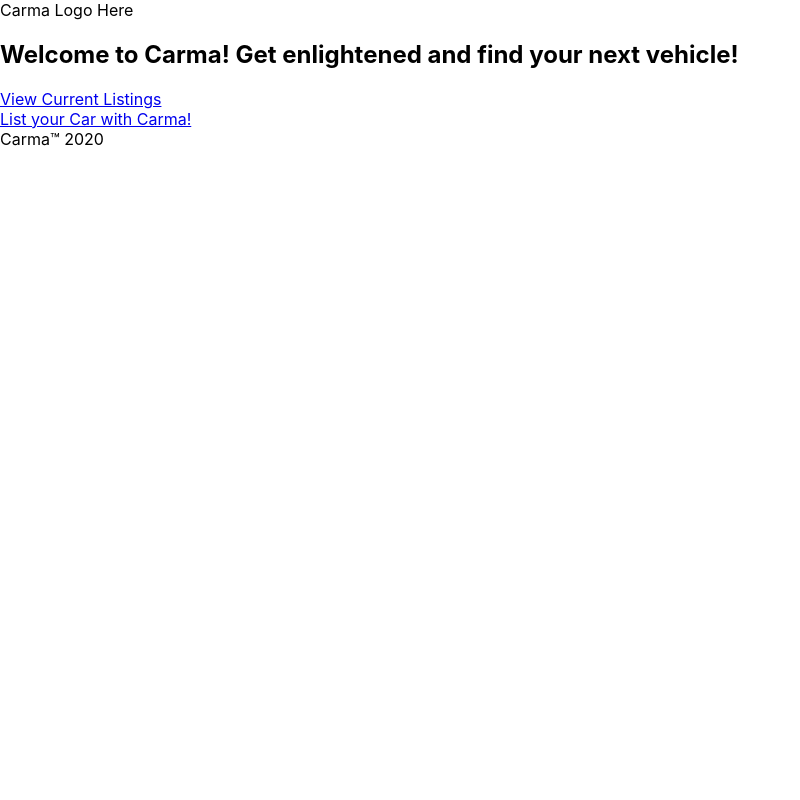
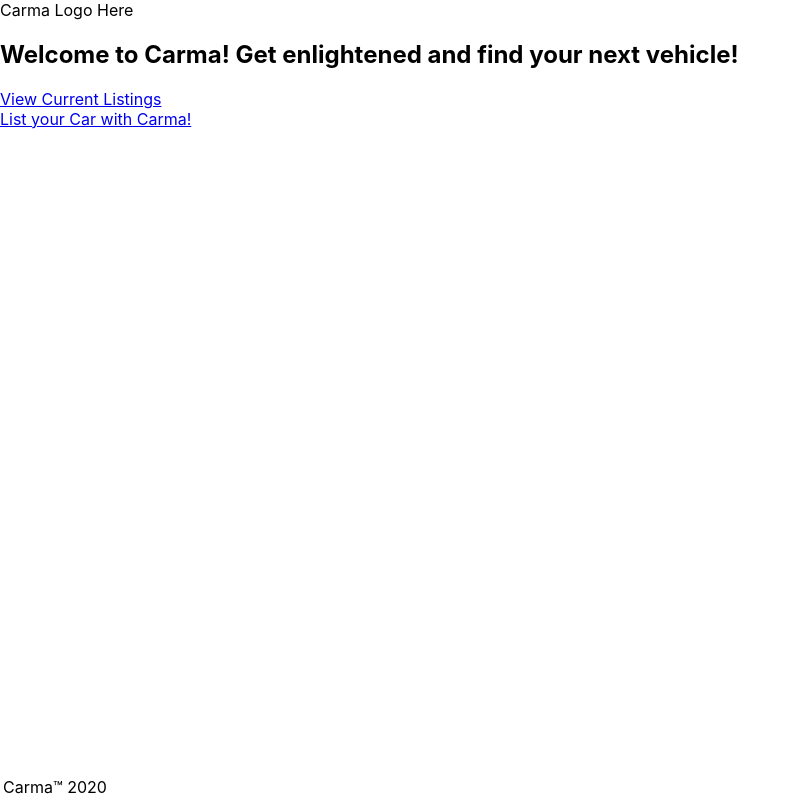
Before and after one commit to rgonzalez12/carma-frontend, a React (Create React App) app: page / in a window 1280 px wide. Shown: the whole page, without its empty margins (0-800 px from the left). Built offline with nearby package versions, Linux system fonts and the light colour scheme.

Commit message:
added more styling and rearraging of app.js

```diff
--- a/src/App.js
+++ b/src/App.js
@@ -20,6 +20,7 @@ class App extends Component {
            </Switch>
 
         </div>
+        <br></br>
         <Footer />
       </Router>
     )
--- a/src/index.css
+++ b/src/index.css
@@ -32,7 +32,10 @@ code {
 }
 
 footer {
-  position: relative;
+  text-align: center;
+  padding: 3px;
+  color: black;
+  position: fixed;
   bottom: 0;
 }
 
```
